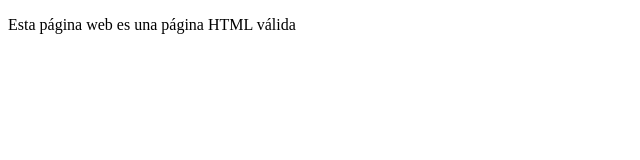
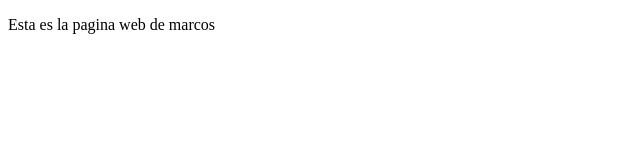
Before and after one commit to DennisAlRo/HLC_DAR_1, a plain HTML site: page index.html in a window 1280 px wide. Shown: the whole page, without its empty margins (0-640 px from the left). Drawn offline with Linux system fonts and the light colour scheme.

Commit message:
Update index.html

```diff
--- a/index.html
+++ b/index.html
@@ -9,6 +9,6 @@
     <script>src="javascript.js"</script>
 </head>
 <body>
-    <p>Esta página web es una página HTML válida</p>
+    <p>Esta es la pagina web de marcos</p>
 </body>
 </html>
```
